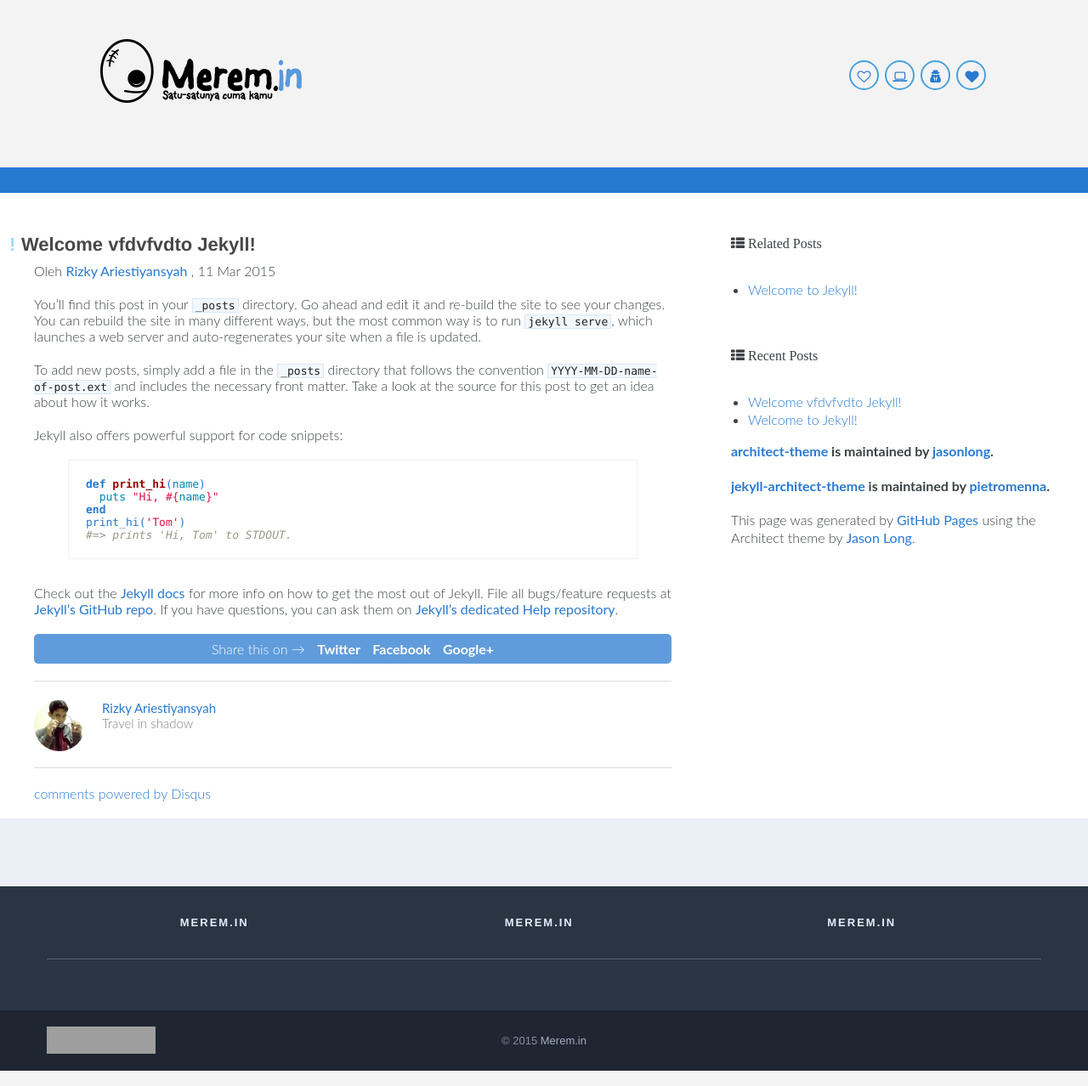
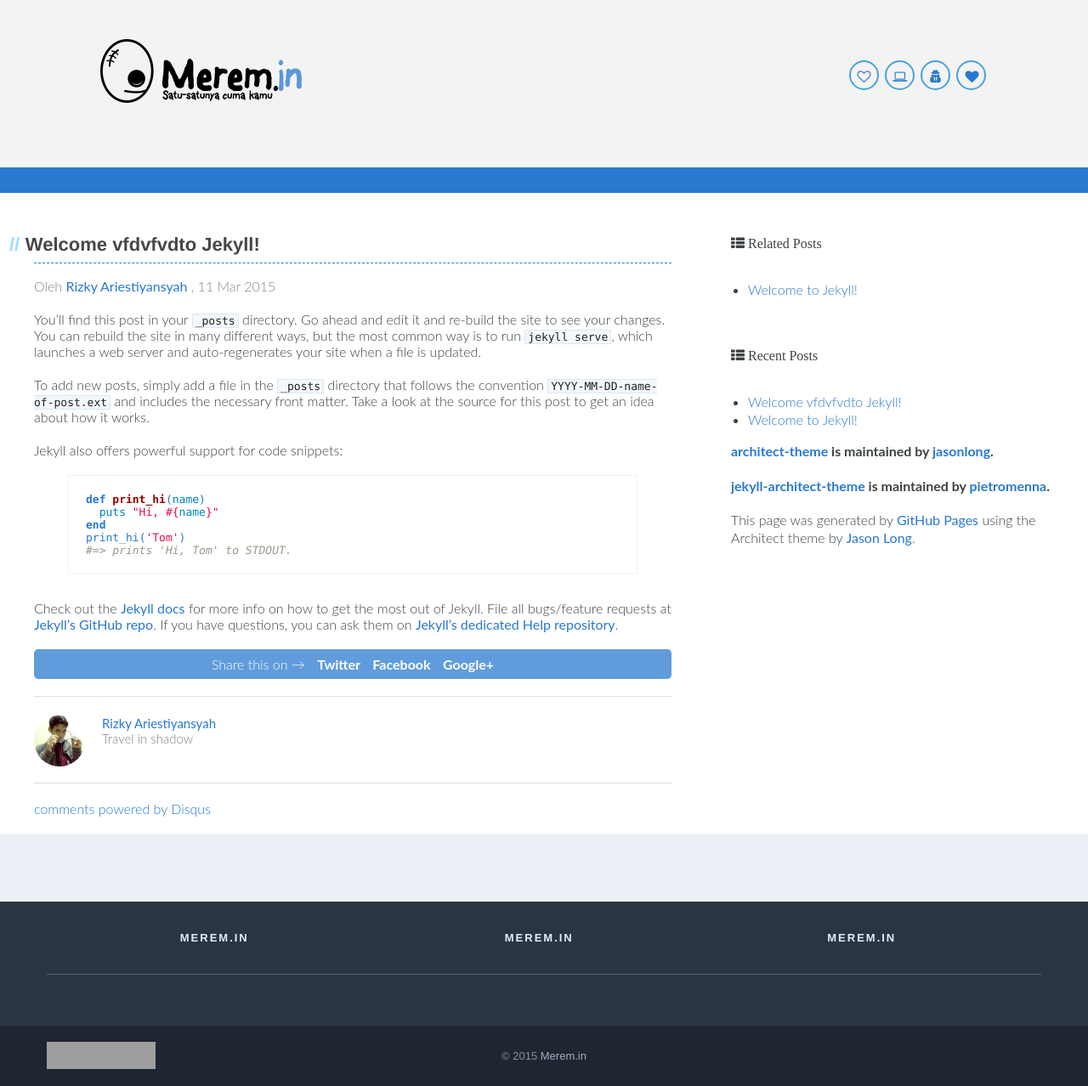
Before and after one commit to merem/merem.github.io, a Jekyll site: the page built from _posts/2015-03-12-welcome-to-jekyll.markdown, in a window 1280 px wide. Shown: the whole page at 85% size. Built offline with Jekyll 4.4.1, drawn with Linux system fonts in a browser that asks for light colours; comment, search, counter and statistics services are not loaded; grey boxes are pictures that could not be loaded.

Commit message:
hr doted in post

```diff
--- a/_layouts/post.html
+++ b/_layouts/post.html
@@ -3,8 +3,8 @@ layout: masterpost
 ---
 
 <h2>{{ page.title }}</h2>
-
-<p class="meta">{% assign author = site.data.authors[page.author] %}
+<hr class="dot">
+<p class="meta muted">{% assign author = site.data.authors[page.author] %}
 {% if author %}
     <span>
         <!-- Personal Info. -->
--- a/css/demo.css
+++ b/css/demo.css
@@ -458,3 +458,12 @@ address img{
 /*address .follow{
 	margin:1em 75px 0
 }*/
+
+hr.dot {
+	width: 100%;
+	height: 1px;
+	border: none;
+	border-top: 1px dashed #2879D0;
+	background-color: transparent;
+	margin-top: 0;
+}
--- a/css/stylesheet.css
+++ b/css/stylesheet.css
@@ -640,7 +640,7 @@ form {
 #main-content h2:before {
   padding-right: 0.3em;
   margin-left: -1.5em;
-  content: "!";
+  content: "//";
   color: #9ddcff;
 }
 
```
